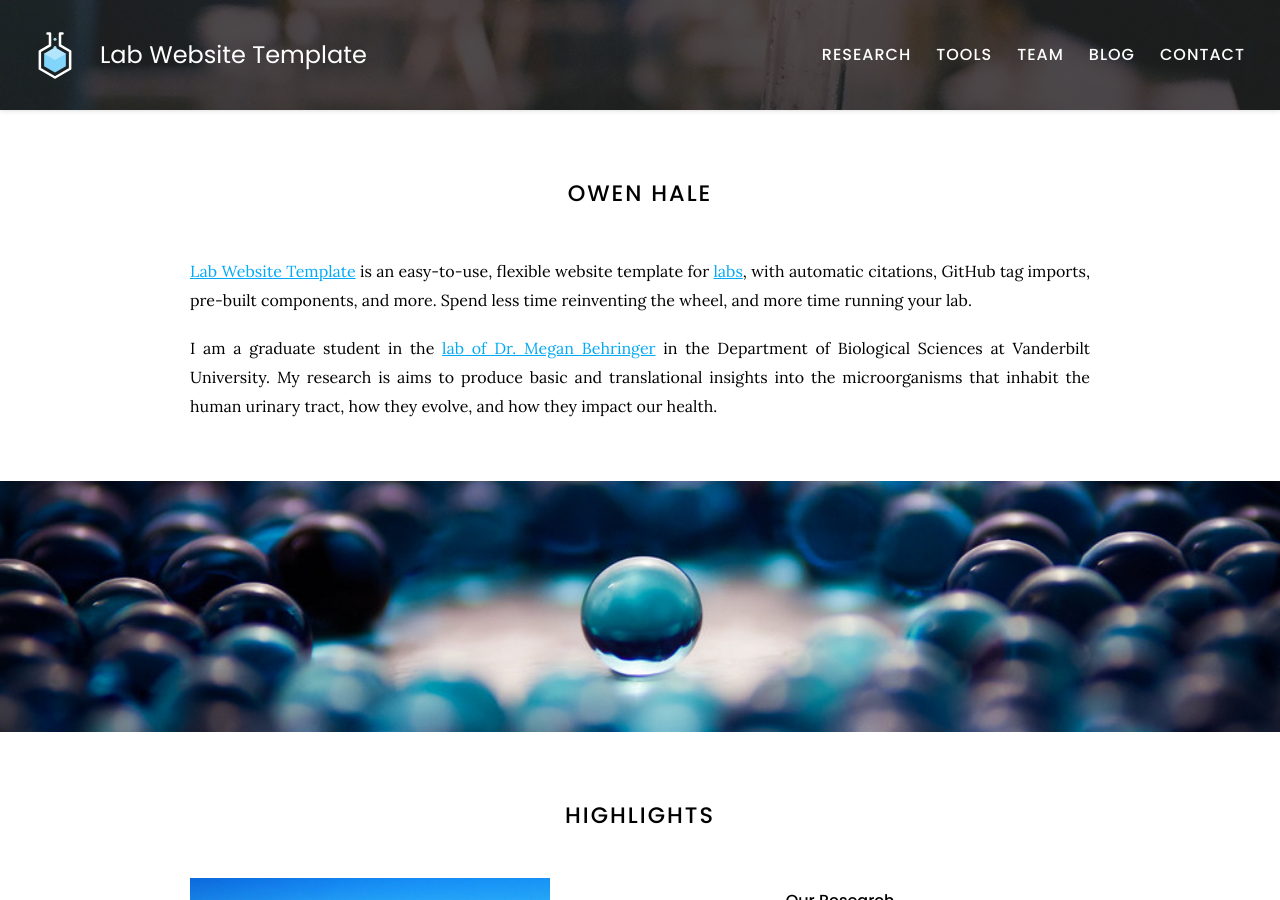
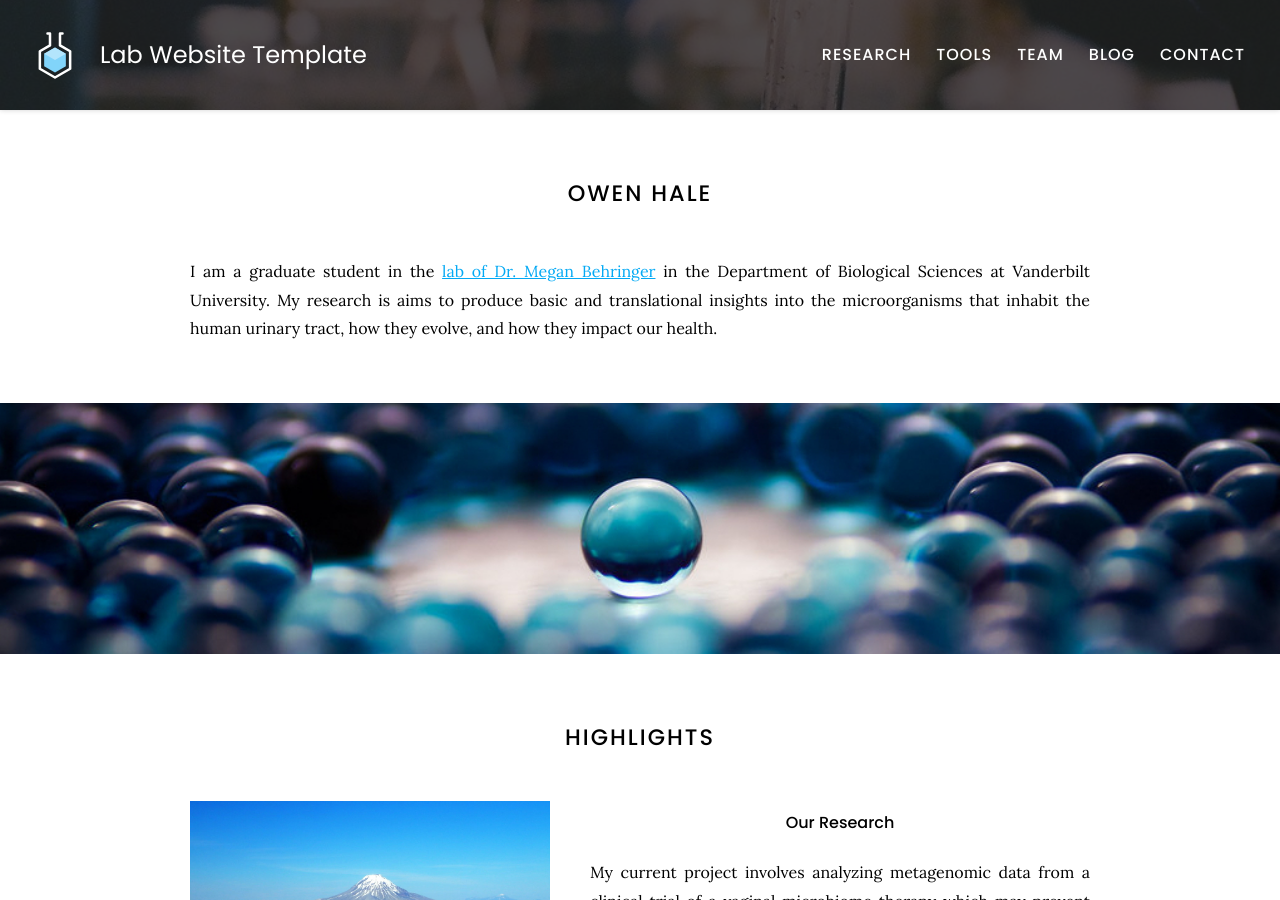
Before and after one commit to owenfhale/owenfhale.github.io, a Jekyll site: the page built from index.md, in a window 1280 px wide and 900 px high. Built offline with Jekyll 4.4.1, drawn with Linux system fonts in a browser that asks for light colours.

Commit message:
Update index.md

```diff
--- a/index.md
+++ b/index.md
@@ -3,9 +3,6 @@ title: Home
 ---
 
 # Owen Hale
-
-[Lab Website Template](https://github.com/greenelab/lab-website-template) is an easy-to-use, flexible website template for [labs](https://www.greenelab.com/), with automatic citations, GitHub tag imports, pre-built components, and more.
-Spend less time reinventing the wheel, and more time running your lab.
 
 I am a graduate student in the [lab of Dr. Megan Behringer](https://behringerlab.wixsite.com/index) in the Department of Biological Sciences at Vanderbilt University.
 My research is aims to produce basic and translational insights into the microorganisms that inhabit the human urinary tract, how they evolve, and how they impact our health.
```
